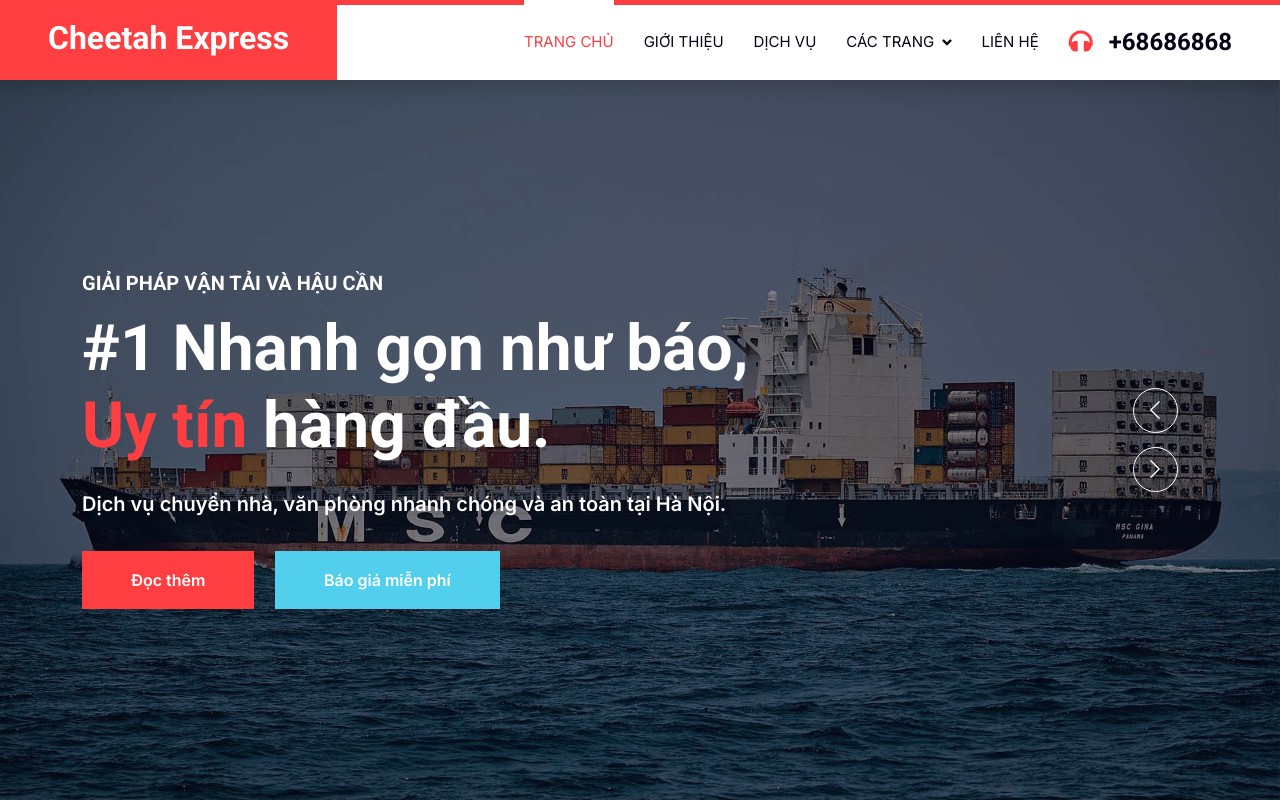
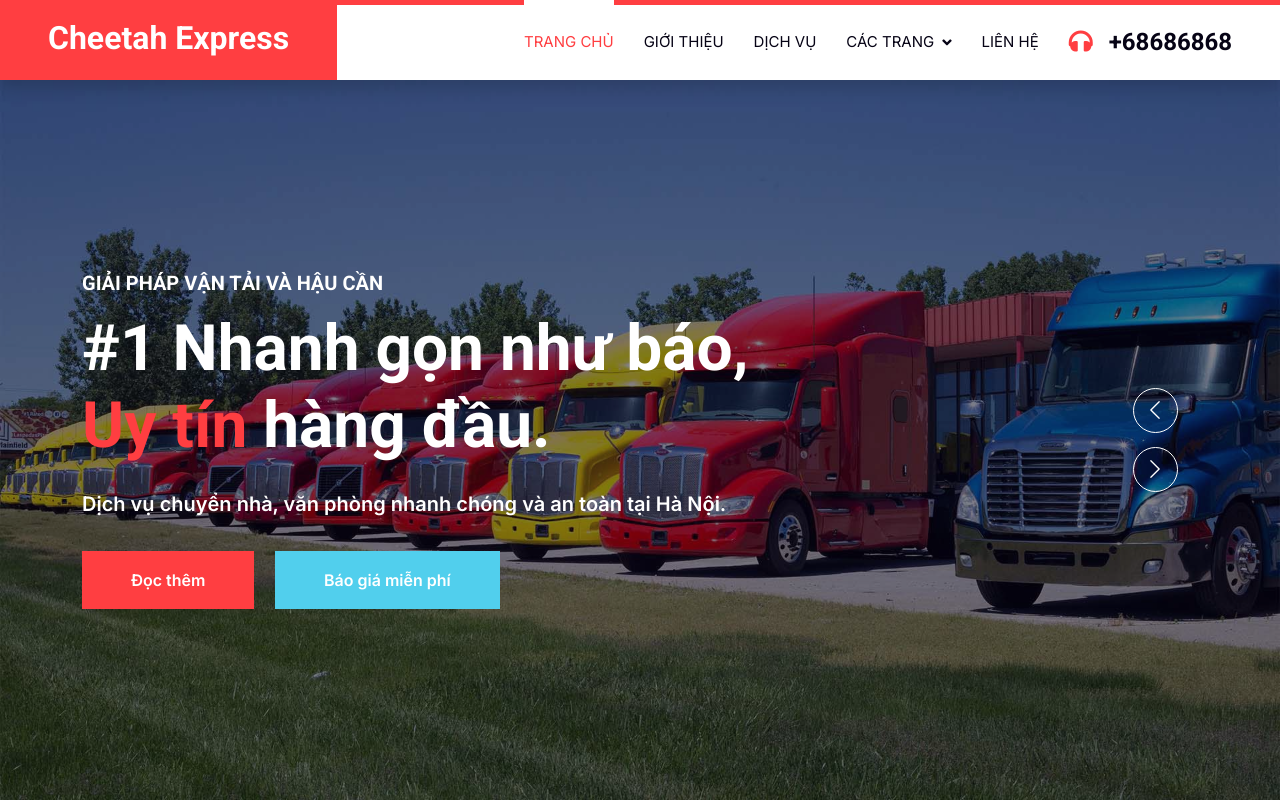
Before and after one commit to Cheetah-Express/Cheetah-Express.github.io, a plain HTML site: page index.html in a window 1280 px wide. Shown: the top 802 px of the page. Drawn offline with nearby package versions, Linux system fonts and the light colour scheme.

Commit message:
chore: update image carousel

```diff
--- a/index.html
+++ b/index.html
@@ -77,7 +77,7 @@
     <div class="container-fluid p-0 pb-5">
         <div class="owl-carousel header-carousel position-relative mb-5">
             <div class="owl-carousel-item position-relative">
-                <img class="img-fluid" src="img/carousel-1.jpg" alt="">
+                <img class="img-fluid" src="img/carousel-2.jpg" alt="">
                 <div class="position-absolute top-0 start-0 w-100 h-100 d-flex align-items-center" style="background: rgba(6, 3, 21, .5);">
                     <div class="container">
                         <div class="row justify-content-start">
```
